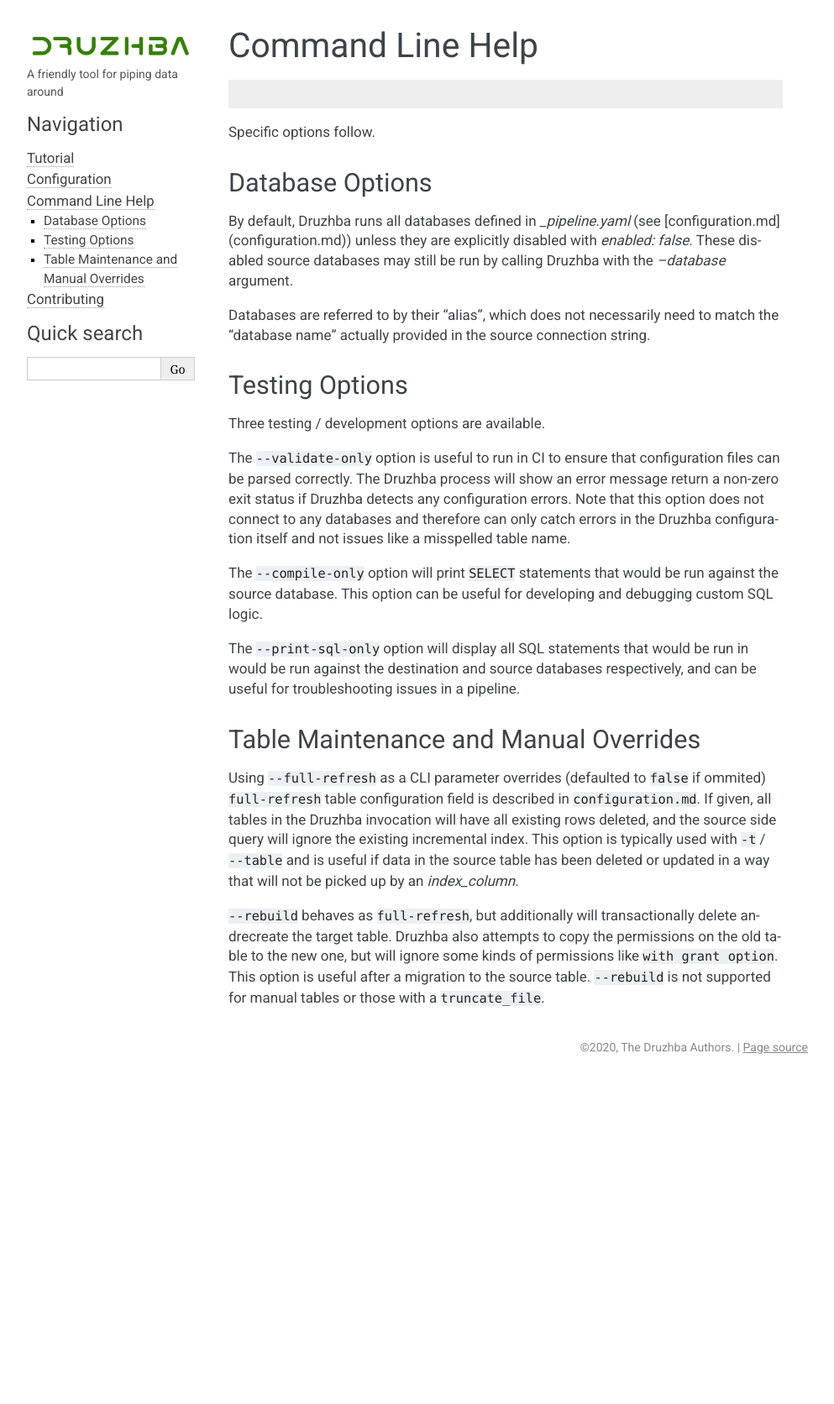
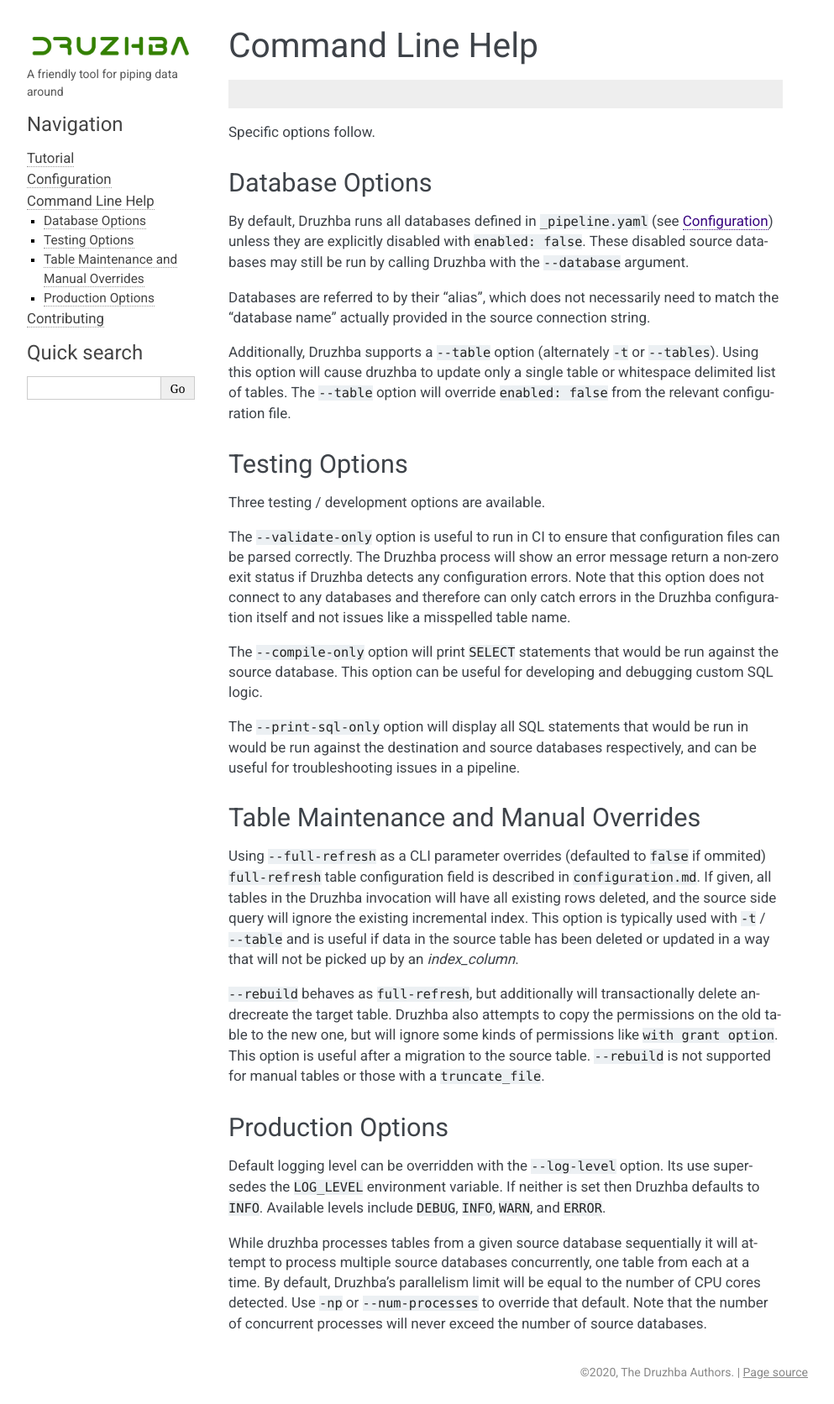
Before and after one commit to seatgeek/druzhba, a Sphinx documentation site: the page built from docs/cli.rst, in a window 1280 px wide. Shown: the whole page at 84% size, without its empty margins (148-1141 px from the left). Built offline with Sphinx 7.4.7, drawn with Linux system fonts in a browser that asks for light colours; before the commit the page ends 1285 px from its top, so only the background shows below that.

Commit message:
fix log level

```diff
--- a/docs/cli.rst
+++ b/docs/cli.rst
@@ -10,15 +10,19 @@
 Database Options
 ----------------
 
-By default, Druzhba runs all databases defined in `_pipeline.yaml` (see
-[configuration.md](configuration.md)) unless they are explicitly disabled with
-`enabled: false`. These disabled source databases may still be run by calling Druzhba
-with the `--database` argument.
+By default, Druzhba runs all databases defined in ``_pipeline.yaml`` (see
+:ref:`configuration`) unless they are explicitly disabled with ``enabled:
+false``. These disabled source databases may still be run by calling Druzhba
+with the ``--database`` argument.
 
 Databases are referred to by their "alias", which does not necessarily need to match
 the "database name" actually provided
 in the source connection string.
 
+Additionally, Druzhba supports a ``--table`` option (alternately ``-t`` or
+``--tables``). Using this option will cause druzhba to update only a single
+table or whitespace delimited list of tables. The ``--table`` option will
+override ``enabled: false`` from the relevant configuration file.
 
 Testing Options
 ---------------
@@ -56,3 +60,19 @@
 permissions like ``with grant option``. This option is useful after a migration
 to the source table. ``--rebuild`` is not supported for manual tables or those
 with a ``truncate_file``.
+
+
+Production Options
+------------------
+
+Default logging level can be overridden with the ``--log-level`` option.
+Its use supersedes the ``LOG_LEVEL`` environment variable. If neither is set
+then Druzhba defaults to ``INFO``. Available levels include ``DEBUG``, ``INFO``,
+``WARN``, and ``ERROR``.
+
+While druzhba processes tables from a given source database sequentially it
+will attempt to process multiple source databases concurrently, one table from
+each at a time. By default, Druzhba's parallelism limit will be equal to the
+number of CPU cores detected. Use ``-np`` or ``--num-processes`` to override
+that default. Note that the number of concurrent processes will never exceed
+the number of source databases.
```
Also changed, not shown: 2 other files.
